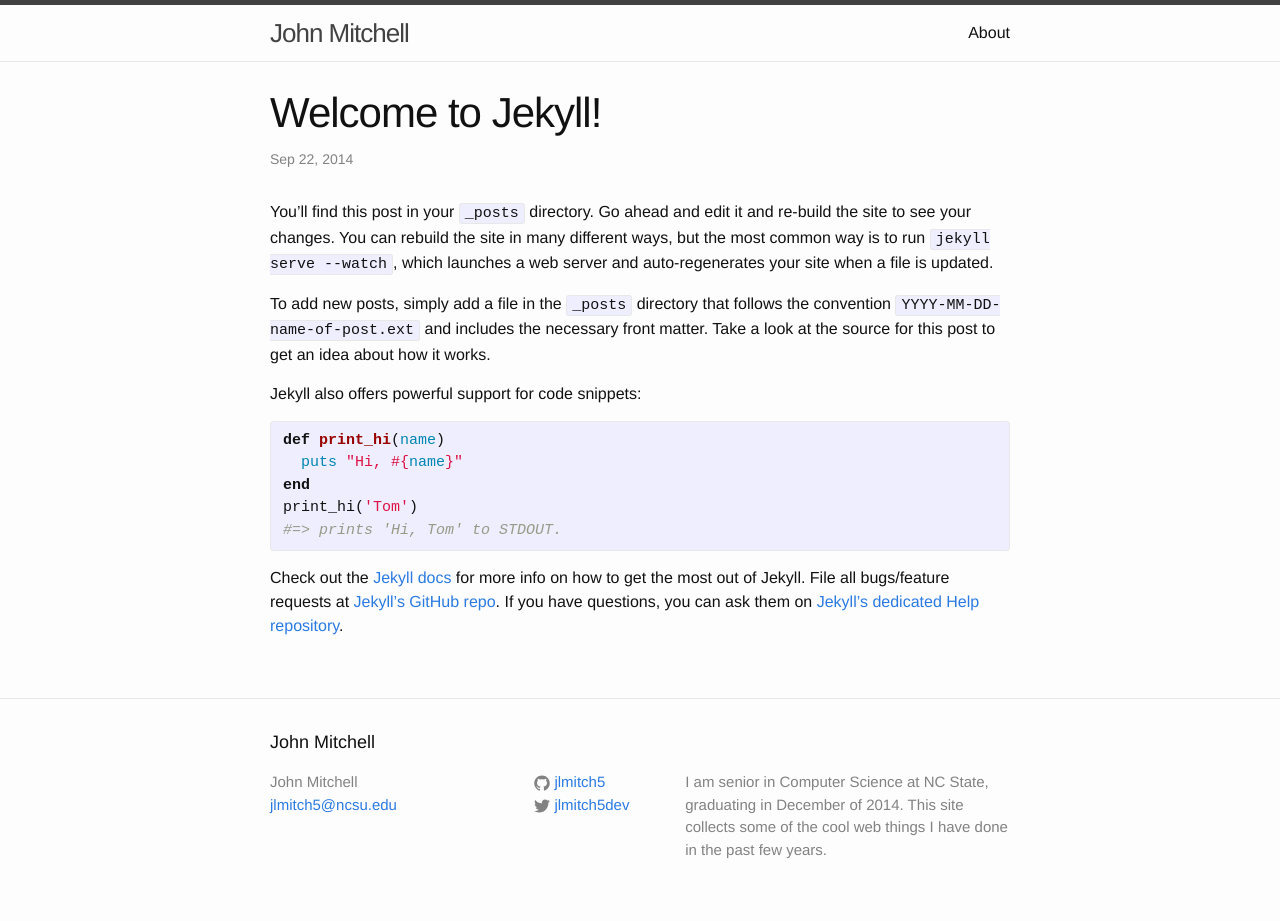
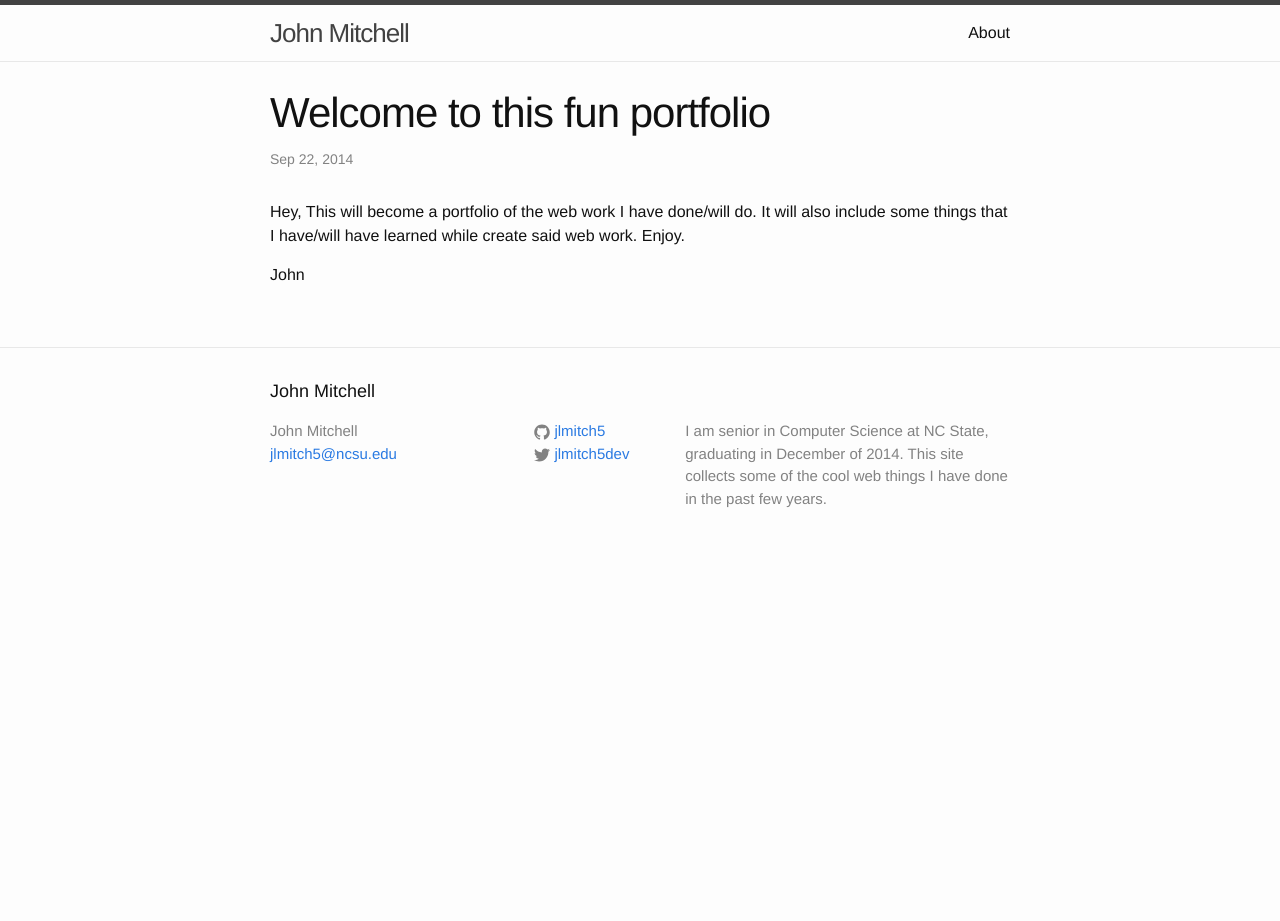
Before and after one commit to jlmitch5/jlmitch5.github.io, a Jekyll site: the page built from _posts/2014-09-22-welcome-to-jekyll.markdown, in a window 1280 px wide. Built offline with Jekyll 4.4.1, drawn with Linux system fonts in a browser that asks for light colours; after the commit the page ends 900 px from its top, so only the background shows below that.

Commit message:
Create intro blog post

```diff
--- a/_posts/2014-09-22-welcome-to-jekyll.markdown
+++ b/_posts/2014-09-22-welcome-to-jekyll.markdown
@@ -1,25 +1,10 @@
 ---
 layout: post
-title:  "Welcome to Jekyll!"
+title:  "Welcome to this fun portfolio"
 date:   2014-09-22 14:59:08
-categories: jekyll update
+categories: meta
 ---
-You’ll find this post in your `_posts` directory. Go ahead and edit it and re-build the site to see your changes. You can rebuild the site in many different ways, but the most common way is to run `jekyll serve --watch`, which launches a web server and auto-regenerates your site when a file is updated.
+Hey,
+This will become a portfolio of the web work I have done/will do.  It will also include some things that I have/will have learned while create said web work.  Enjoy.
 
-To add new posts, simply add a file in the `_posts` directory that follows the convention `YYYY-MM-DD-name-of-post.ext` and includes the necessary front matter. Take a look at the source for this post to get an idea about how it works.
-
-Jekyll also offers powerful support for code snippets:
-
-{% highlight ruby %}
-def print_hi(name)
-  puts "Hi, #{name}"
-end
-print_hi('Tom')
-#=> prints 'Hi, Tom' to STDOUT.
-{% endhighlight %}
-
-Check out the [Jekyll docs][jekyll] for more info on how to get the most out of Jekyll. File all bugs/feature requests at [Jekyll’s GitHub repo][jekyll-gh]. If you have questions, you can ask them on [Jekyll’s dedicated Help repository][jekyll-help].
-
-[jekyll]:      http://jekyllrb.com
-[jekyll-gh]:   https://github.com/jekyll/jekyll
-[jekyll-help]: https://github.com/jekyll/jekyll-help
+John
```
